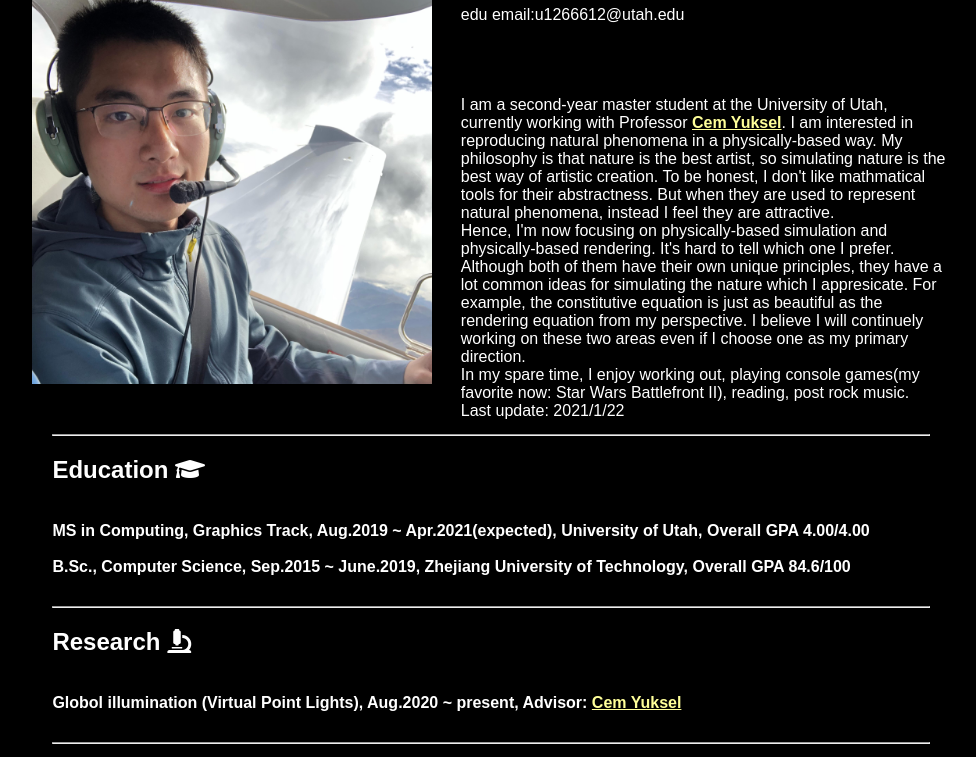
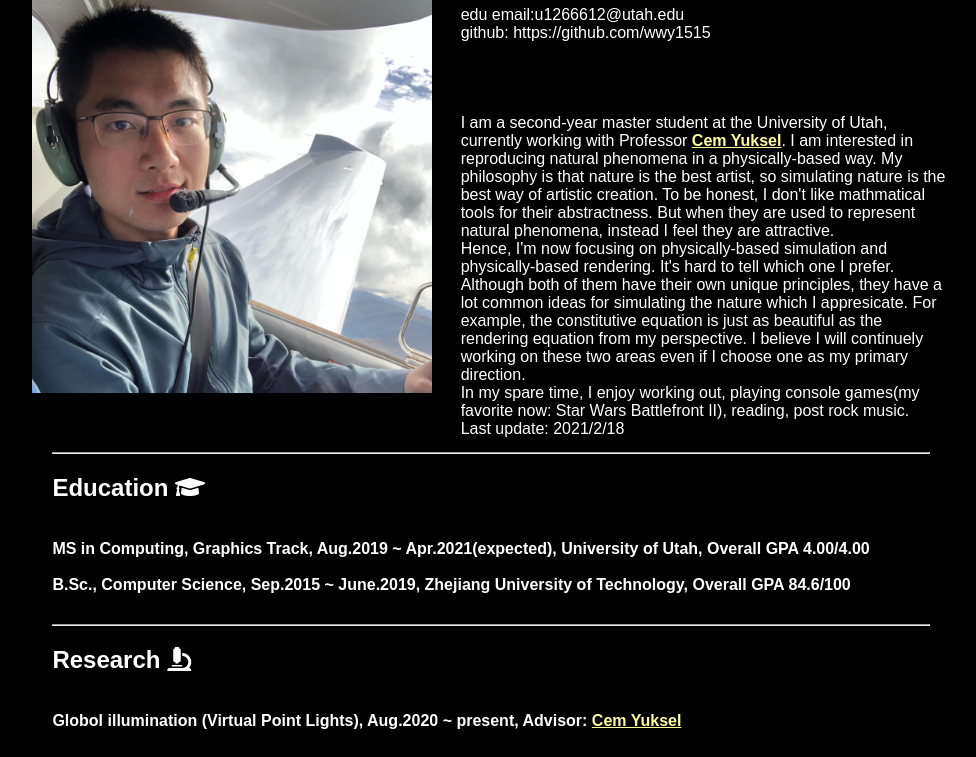
Before and after one commit to wwy1515/wwy1515.github.io, a plain HTML site: page index.html in a window 1280 px wide. Shown: the part 63-820 px from the top of the page, without its empty margins (149-1125 px from the left). Drawn offline with Linux system fonts and the light colour scheme.

Commit message:
edit text

```diff
--- a/index.html
+++ b/index.html
@@ -31,7 +31,8 @@
 
 
           <div class = "contact" align="left" >
-              edu email:u1266612@utah.edu
+              edu email:u1266612@utah.edu <br>
+              github: https://github.com/wwy1515
           </div>
           <br>
           <br>
@@ -42,7 +43,7 @@
               I am interested in reproducing natural phenomena in a physically-based way. My philosophy is that nature is the best artist, so simulating nature is the best way of artistic creation. To be honest, I don't like mathmatical tools for their abstractness. But when they are used to represent natural phenomena, instead I feel they are attractive.
                <br />Hence, I'm now  focusing on physically-based simulation and physically-based rendering. It's hard to tell which one I prefer. Although both of them have their own unique principles, they have a lot common ideas for simulating the nature which I appresicate. For example, the constitutive equation is just as beautiful as the rendering equation from my perspective. I believe I will continuely working on these two areas even if I choose one as my primary direction.
                <br />In my spare time, I enjoy working out, playing console games(my favorite now: Star Wars Battlefront II), reading, post rock music.
-               <br />Last update: 2021/1/22
+               <br />Last update: 2021/2/18
         </div>
       </td>
       <td width="15%"></td>
```
